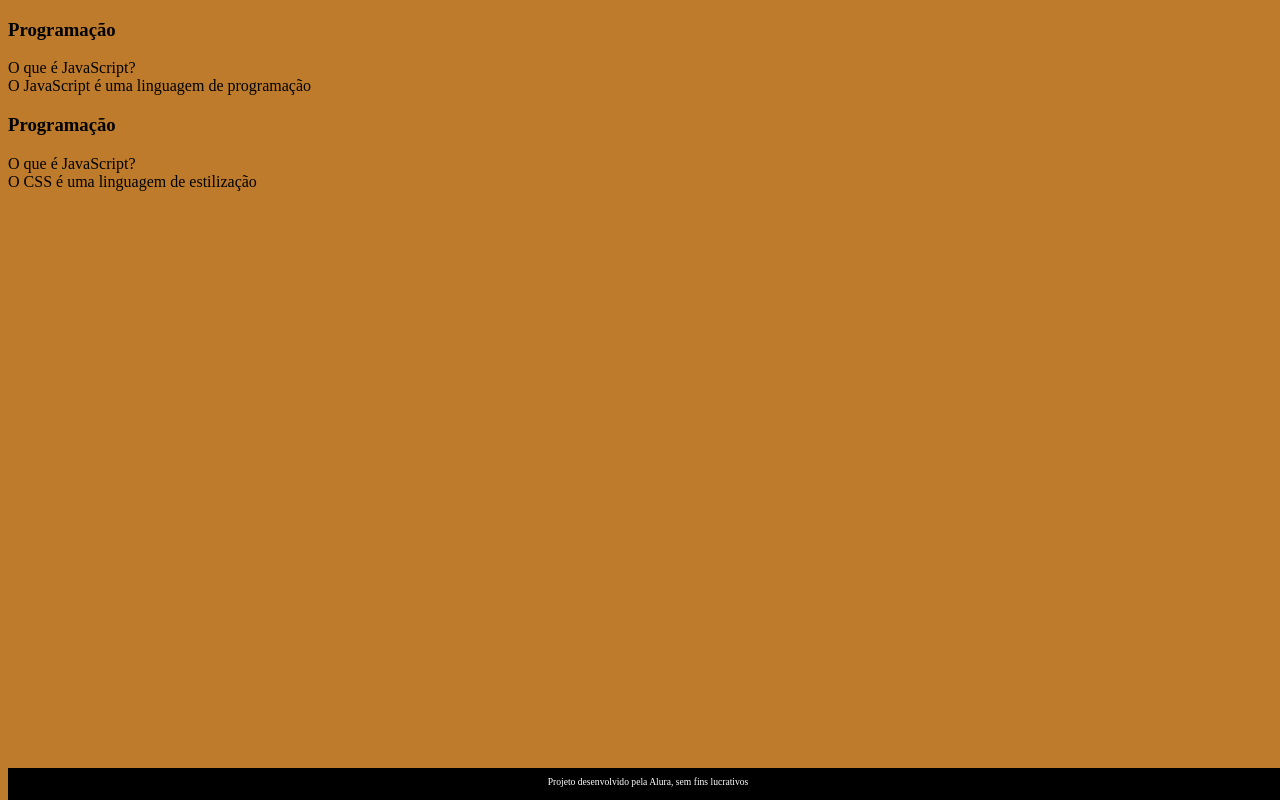
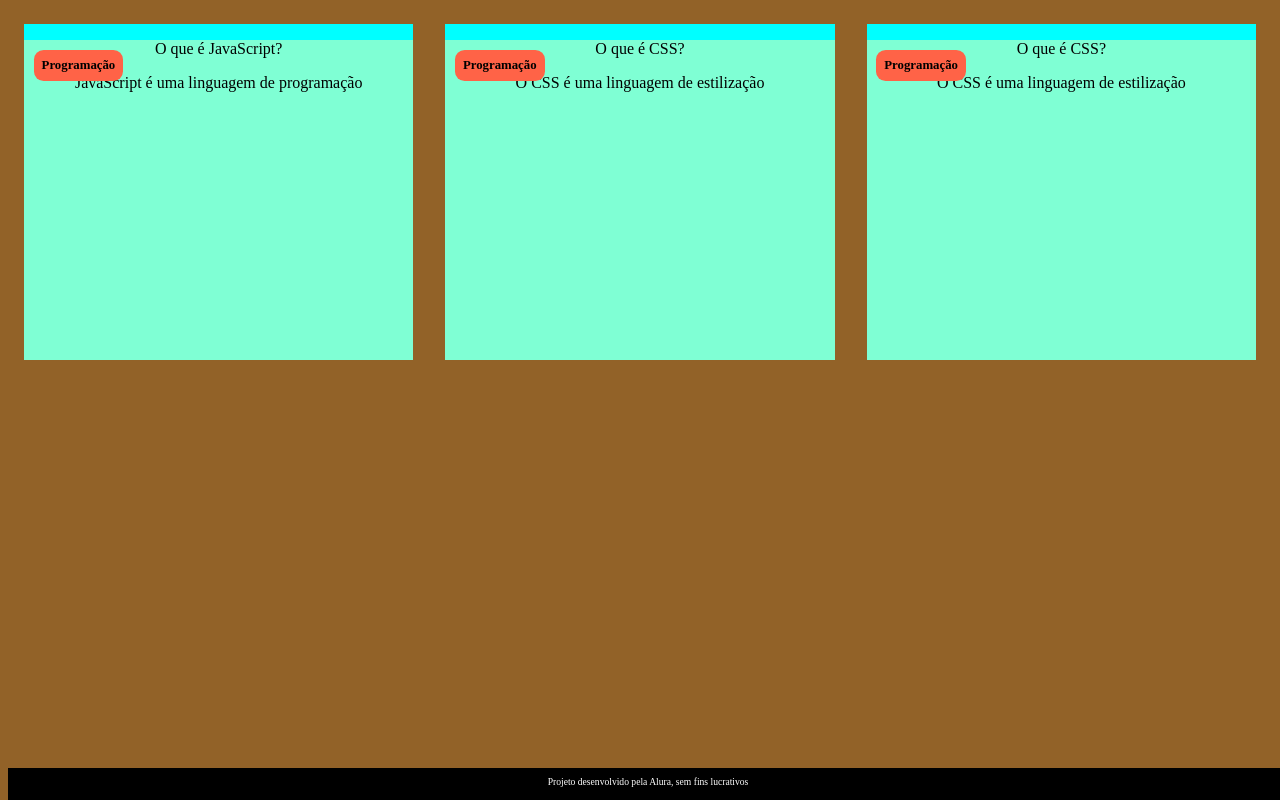
Before and after one commit to vida-cara/Flashcardd, a plain HTML site: page index.html in a window 1280 px wide. Drawn offline with Linux system fonts and the light colour scheme.

Commit message:
Add files via upload

```diff
--- a/assets/style.css
+++ b/assets/style.css
@@ -1,7 +1,41 @@
 body {
-  background-color: rgb(189, 123, 43);
+  background-color: rgb(146, 98, 40);
   font-family: Bai Jamjuree;
 }
+
+#container {
+  display: flex;
+}
+
+.cartao {
+  margin: 1rem 1rem;
+  background-color: aqua;
+  height: 20rem;
+  flex-grow: 1;
+  flex-basis: calc(33% - 6rem);
+}
+
+.cartao__conteudo {
+  text-align: center;
+  background-color: aquamarine;
+  height: 100%;
+}
+
+.cartao__conteudo h3 {
+  background-color: tomato;
+  text-align: left;
+  padding: 0.5rem;
+  position: absolute;
+  margin: 0.6rem;
+  border-radius: 0.6rem;
+  font-size: 1vw;
+}
+
+
+
+
+
+
 
 footer{
     background-color: black;
--- a/index.html
+++ b/index.html
@@ -13,10 +13,10 @@
         <div class="cartao__conteudo">
             <h3>Programação</h3>
             <div class="cartao__conteudo__pergunta">
-                O que é JavaScript?
+                <p> O que é JavaScript?</p>
             </div>
             <div class="cartao__conteudo__resposta">
-                O JavaScript é uma linguagem de programação
+                <p> JavaScript é uma linguagem de programação</p>
             </div>
         </div>
    </article>
@@ -24,13 +24,24 @@
         <div class="cartao__conteudo">
             <h3>Programação</h3>
             <div class="cartao__conteudo__pergunta">
-                O que é JavaScript?
+                <p> O que é CSS?</p>
             </div>
             <div class="cartao__conteudo__resposta">
-                O CSS é uma linguagem de estilização
+               <p> O CSS é uma linguagem de estilização </p>
             </div>
         </div>
    </article>
+   <article class="cartao">
+    <div class="cartao__conteudo">
+        <h3>Programação</h3>
+        <div class="cartao__conteudo__pergunta">
+            <p> O que é CSS?</p>
+        </div>
+        <div class="cartao__conteudo__resposta">
+           <p> O CSS é uma linguagem de estilização </p>
+        </div>
+    </div>
+</article>
 </section>
     </main>
     <footer>
```
